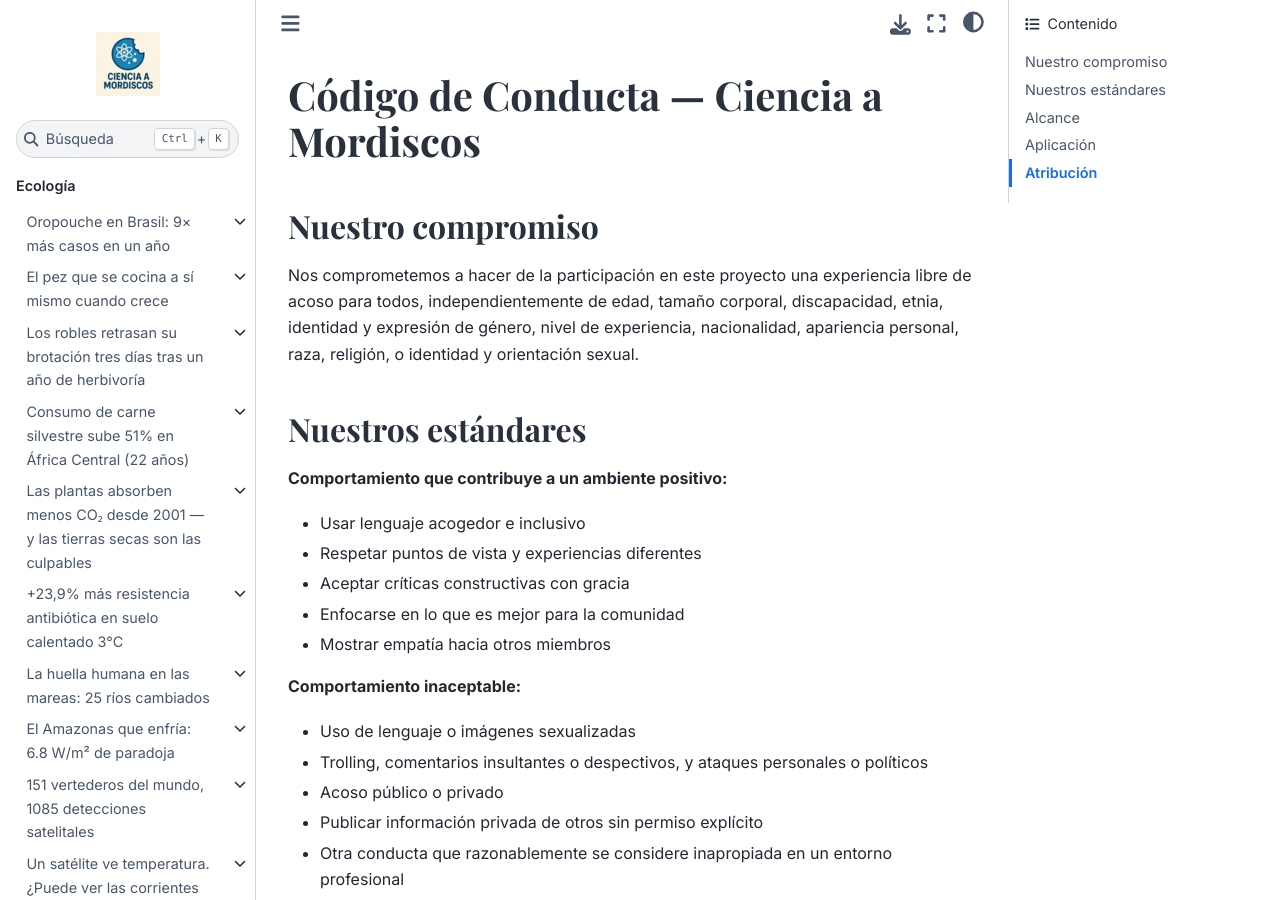
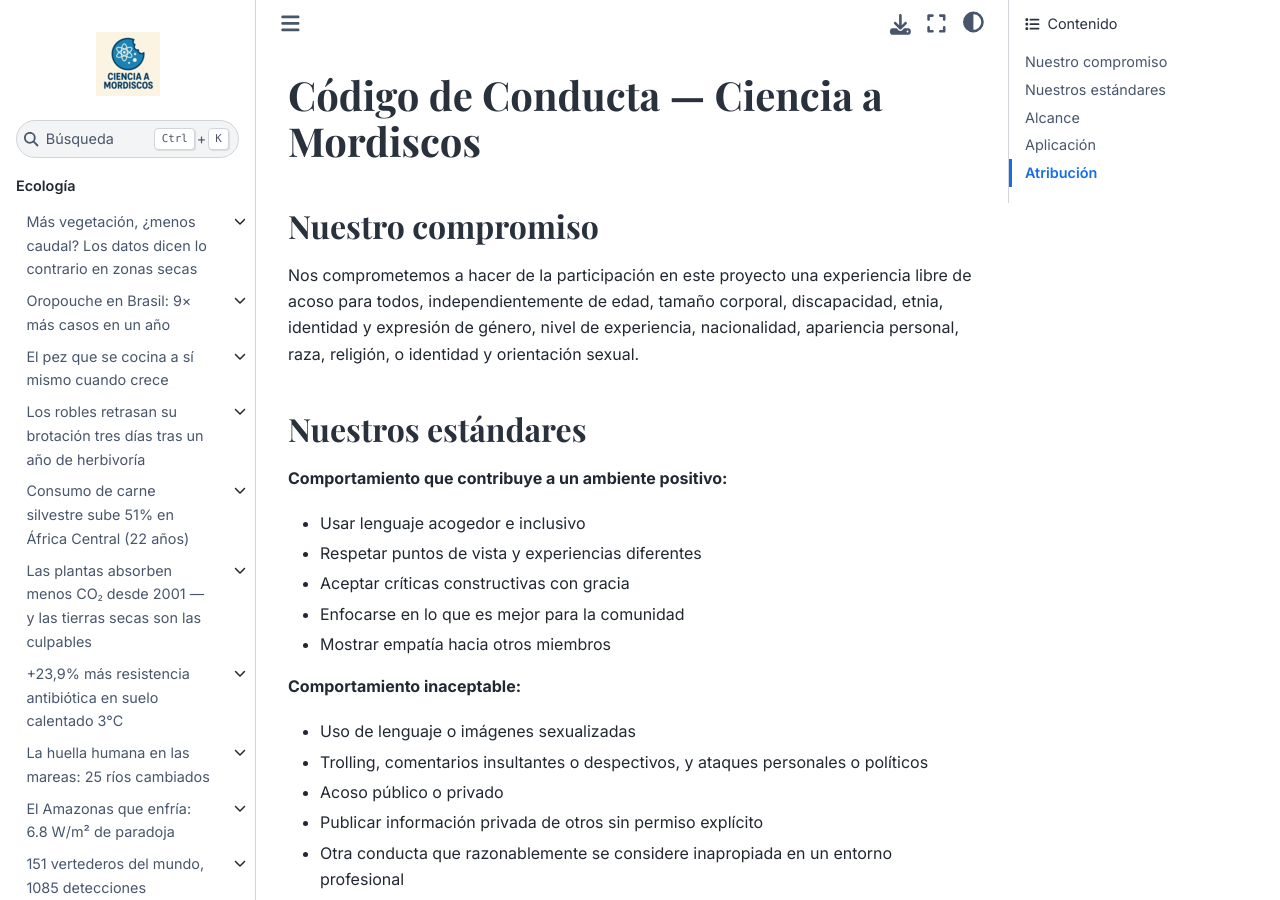
Before and after one commit to Ciencia-a-Mordiscos/lab, a Jupyter Book: the page built from CODE_OF_CONDUCT.md, in a window 1280 px wide and 900 px high. Built offline with Jupyter Book 1.0.4 settings and Sphinx 7.4.7 and the Sphinx Book theme 1.1.4, drawn with Linux system fonts in a browser that asks for light colours; pages that are not in the unit, such as notebooks, are missing from menus.

Commit message:
lab(ecologia): mas vegetacion, menos caudal — los datos dicen lo contrario en zonas secas
Tian et al. 2026 (Nature Water) — 4 graficas — datos de Source Data MOESM3, MOESM6, MOESM7.

Co-Authored-By: Claude Opus 4.7 (1M context) <noreply@anthropic.com>

```diff
--- a/_toc.yml
+++ b/_toc.yml
@@ -3,6 +3,11 @@ root: intro
 parts:
 - caption: Ecología
   chapters:
+  - file: papers/2026-04-22-greening-no-seca-rios-semiaridos/README
+    title: "Más vegetación, ¿menos caudal? Los datos dicen lo contrario en zonas secas"
+    sections:
+    - file: papers/2026-04-22-greening-no-seca-rios-semiaridos/notebook
+      title: Notebook
   - file: papers/2026-04-22-oropouche-expansion-brasil/README
     title: "Oropouche en Brasil: 9× más casos en un año"
     sections:
```
Also changed, not shown: README.md (+1 -0 lines), intro.md (+6 -0 lines), papers/2026-04-22-greening-no-seca-rios-semiaridos/README.md (added, +34 -0 lines), 14 other files.
